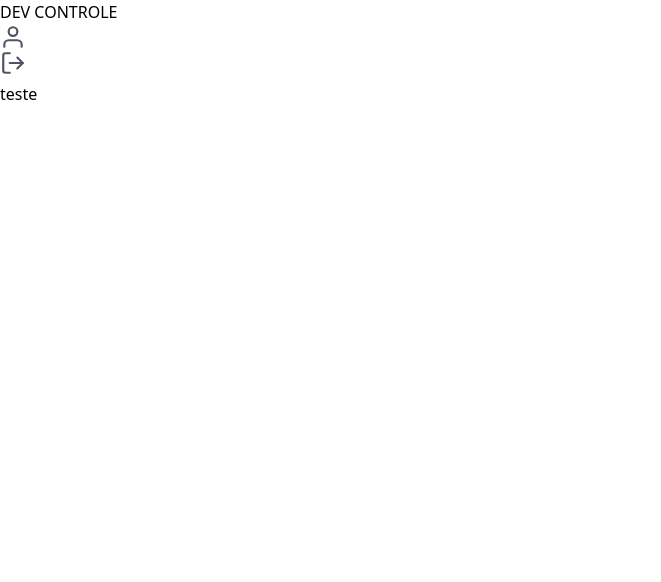
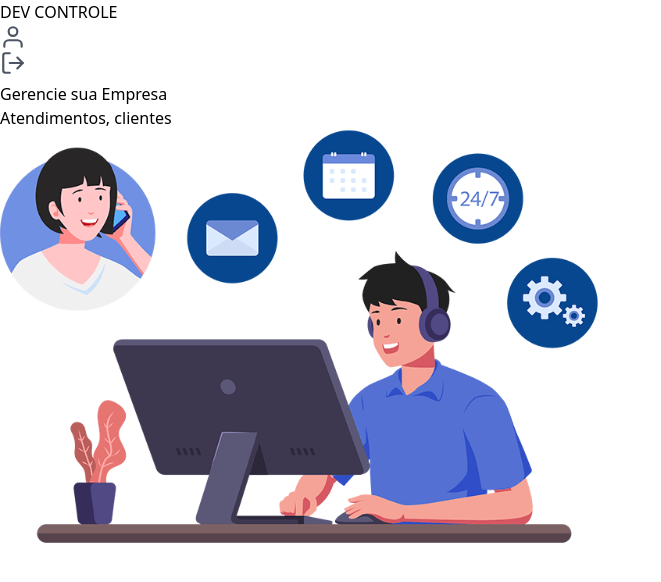
Before and after one commit to DevSamuelBrito/Dev_Controle, a Next.js app: page / in a window 1280 px wide. Shown: the top 582 px of the page, without its empty margins (0-661 px from the left). Built offline with nearby package versions, Linux system fonts and the light colour scheme.

Commit message:
criando o componente Container e a pagina Dashboard

```diff
--- a/src/app/page.tsx
+++ b/src/app/page.tsx
@@ -1,7 +1,18 @@
 import Image from "next/image";
+import heroImag from "@/app/assets/hero.svg";
 
 export default function Home() {
   return (
-       <main>teste</main>
+    <main className="flex  flex-col items-center justify-center min-h-[calc(100vh-80px)]">
+      <h2 className="font-medium text-2xl mb-2">Gerencie sua Empresa</h2>
+
+      <h2 className="font-bold text-3xl mb-8 text-blue-600 md:text-4xl">Atendimentos, clientes</h2>
+      <Image
+        src={heroImag}
+        alt="Imagem do Hero Dev Controle"
+        width={600}
+        className="max-w-sm md:max-w-xl"
+      />
+    </main>
   );
 }
--- /dev/null
+++ b/src/components/container/index.tsx
@@ -0,0 +1,5 @@
+import { ReactNode } from "react";
+
+export function Container({ children }: { children: ReactNode }) {
+  return <div className="w-full max-w-7xl mx-auto ">{children}</div>;
+}
```
Also changed, not shown: src/app/dashboard/page.tsx (added, +11 -0 lines), src/app/assets/hero.svg (added), 1 other file (tests, documents, lock files or other folders).
